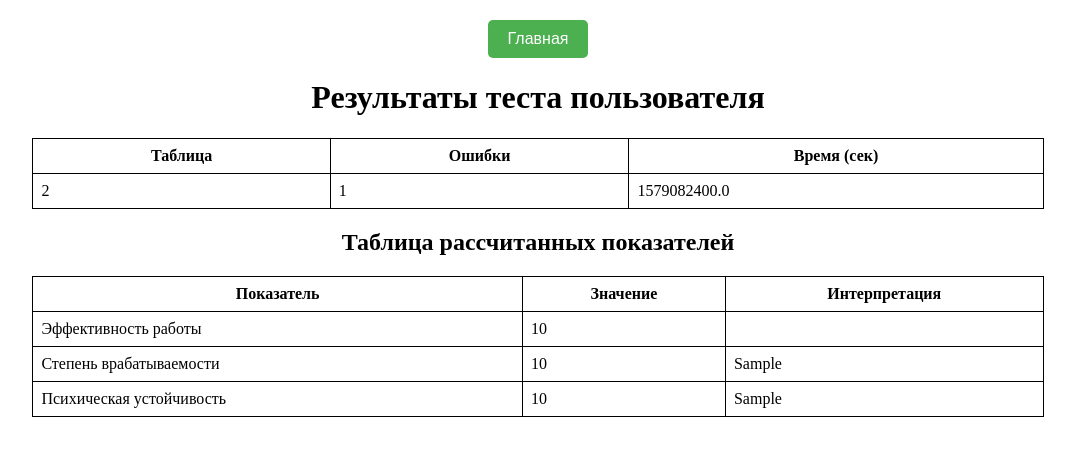
After one commit to Hachaika/test2, a Flask app: template templates/user_results.html in a window 1280 px wide. The commit adds this page. Shown: the top 456 px of the page, without its empty margins (102-1177 px from the left). Run offline with Flask 3, Linux system fonts and the light colour scheme; tables that the repository leaves empty hold one stand-in row (values such as "Sample post"); the template is opened without the code that fills it: values that come from a table or form of the project are taken from there, most other values are stand-ins (such as "Sample title", 1, 10 or a date in 2020).

Commit message:
финал3

```diff
--- a/app.py
+++ b/app.py
@@ -1,6 +1,6 @@
 from flask import Flask, render_template, redirect, url_for, request, jsonify
 from db import db
-from models import User
+from models import User, Score
 import time
 from datetime import timedelta
 from random import shuffle
@@ -19,7 +19,7 @@ def index():
     return render_template('index.html', users=users)
 
 
-class TestResult(db.Model):
+class Result(db.Model):
     __tablename__ = 'test_results'
 
     id = db.Column(db.Integer, primary_key=True)
@@ -43,7 +43,7 @@ class TestResult(db.Model):
                f'time_spent={self.time_spent}>'
 
 
-class TestTable:
+class Table:
     def __init__(self, rows, cols, numbers=None):
         self.rows = rows
         self.cols = cols
@@ -115,7 +115,7 @@ def test():
     test_session = session.get('test_session')
     if not test_session:
         test_session = {
-            'tables': [TestTable(5, 5).get_state() for _ in range(5)],
+            'tables': [Table(5, 5).get_state() for _ in range(5)],
             'current_table_index': 0,
             'start_time': time.time()
         }
@@ -123,7 +123,7 @@ def test():
 
     current_table_index = test_session['current_table_index']
     table_state = test_session['tables'][current_table_index]
-    table = TestTable.from_state(5, 5, table_state)
+    table = Table.from_state(5, 5, table_state)
 
     if request.method == 'POST':
         number = int(request.json.get('number'))
@@ -133,7 +133,7 @@ def test():
             end_time = time.time()
             time_spent = int(end_time - test_session['start_time'])
 
-            result = TestResult(
+            result = Result(
                 user_id=user_id,
                 table_index=current_table_index,
                 mistakes=table.mistakes,
@@ -172,7 +172,7 @@ def result():
     if not user_id:
         return redirect(url_for('login'))
 
-    results = TestResult.query.filter_by(user_id=user_id).order_by(TestResult.table_index).all()
+    results = Result.query.filter_by(user_id=user_id).order_by(Result.table_index).all()
 
     # Расчет метрик
     times = [result.time_spent.total_seconds() for result in results]
@@ -196,6 +196,11 @@ def result():
         "Хорошая психическая устойчивость" if mental_stability < 1 else
         "Низкая психическая устойчивость"
     )
+
+    # Сохранение оценок в базе данных
+    score = Score(efficiency_score=efficiency, workability_score=workability, mental_score=mental_stability)
+    db.session.add(score)
+    db.session.commit()
 
     return render_template(
         'result.html',
@@ -234,24 +239,48 @@ def psychologist_page():
                 user.test_assigned = False  # Убираем назначение
                 db.session.commit()
 
+        # Обработка кнопки "Просмотреть результаты"
+        elif 'view_results' in request.form:
+            user_id = int(request.form['view_results'])
+            return redirect(url_for('user_results', user_id=user_id))
+
     return render_template('psychologist.html', users=users)
 
 
-# Страница добавления пользователя
-@app.route('/add_user', methods=['GET', 'POST'])
-def add_user():
-    if request.method == 'POST':
-        name = request.form['name']
-        email = request.form['email']
+@app.route('/user_results/<int:user_id>')
+def user_results(user_id):
+    results = Result.query.filter_by(user_id=user_id).order_by(Result.table_index).all()
 
-        # Добавляем нового пользователя в базу
-        new_user = User(name=name, email=email, role='user')  # Указываем роль пользователя
-        db.session.add(new_user)
-        db.session.commit()
+    # Расчет метрик
+    times = [result.time_spent.total_seconds() for result in results]
 
-        return redirect(url_for('admin'))  # Перенаправляем на страницу администратора
+    if len(times) < 5:
+        return "Недостаточно данных для расчета."
 
-    return render_template('add_user.html')
+    total_time = sum(times)
+    efficiency = total_time / 5
+    workability = times[0] / efficiency
+    mental_stability = times[3] / efficiency
+
+    workability_interpretation = (
+        "Хорошая врабатываемость" if workability < 1 else
+        "Долгое сосредоточение на работе"
+    )
+
+    mental_stability_interpretation = (
+        "Хорошая психическая устойчивость" if mental_stability < 1 else
+        "Низкая психическая устойчивость"
+    )
+
+    return render_template(
+        'user_results.html',
+        results=results,
+        efficiency=efficiency,
+        workability=workability,
+        mental_stability=mental_stability,
+        workability_interpretation=workability_interpretation,
+        mental_stability_interpretation=mental_stability_interpretation
+    )
 
 
 @app.route('/admin', methods=['GET', 'POST'])
@@ -279,7 +308,7 @@ def admin_page():
             user = User.query.get(user_id)
             if user:
                 # Удаление всех записей тестов, связанных с пользователем
-                TestResult.query.filter_by(user_id=user_id).delete()
+                Result.query.filter_by(user_id=user_id).delete()
                 db.session.delete(user)
                 db.session.commit()
 
--- a/templates/psychologist.html
+++ b/templates/psychologist.html
@@ -16,8 +16,10 @@
                     <th style="border: 1px solid black; padding: 8px; text-align: center; width: 20%;">Имя</th>
                     <th style="border: 1px solid black; padding: 8px; text-align: center; width: 20%;">Email</th>
                     <th style="border: 1px solid black; padding: 8px; text-align: center; width: 20%;">Тест назначен</th>
+                    <th style="border: 1px solid black; padding: 8px; text-align: center; width: 15%;">Тест пройден</th>
                     <th style="border: 1px solid black; padding: 8px; text-align: center; width: 15%;">Назначить тест</th>
                     <th style="border: 1px solid black; padding: 8px; text-align: center; width: 15%;">Убрать назначение</th>
+                    <th style="border: 1px solid black; padding: 8px; text-align: center; width: 15%;">Результаты</th>
                 </tr>
             </thead>
             <tbody>
@@ -27,6 +29,7 @@
                     <td style="border: 1px solid black; padding: 8px; text-align: center;">{{ user.name }}</td>
                     <td style="border: 1px solid black; padding: 8px; text-align: center;">{{ user.email }}</td>
                     <td style="border: 1px solid black; padding: 8px; text-align: center;">{{ "Да" if user.test_assigned else "Нет" }}</td>
+                    <td style="border: 1px solid black; padding: 8px; text-align: center;">{{ "Да" if user.test_passed else "Нет" }}</td>
                     <td style="border: 1px solid black; padding: 8px; text-align: center;">
                         {% if not user.test_assigned %}
                             <button type="submit" name="user_id" value="{{ user.id }}">Назначить тест</button>
@@ -37,6 +40,9 @@
                             <button type="submit" name="remove_assignment" value="{{ user.id }}">Убрать назначение</button>
                         {% endif %}
                     </td>
+                    <td style="border: 1px solid black; padding: 8px; text-align: center;">
+                        <button type="submit" name="view_results" value="{{ user.id }}">Просмотреть результаты</button>
+                    </td>
                 </tr>
                 {% endfor %}
             </tbody>
--- /dev/null
+++ b/templates/user_results.html
@@ -0,0 +1,47 @@
+{% extends "base.html" %}
+
+{% block title %}Результаты пользователя{% endblock %}
+
+{% block content %}
+<h1 style="text-align: center;">Результаты теста пользователя</h1>
+
+<table style="border-collapse: collapse; width: 80%; margin: 0 auto;">
+    <tr>
+        <th style="border: 1px solid black; padding: 8px;">Таблица</th>
+        <th style="border: 1px solid black; padding: 8px;">Ошибки</th>
+        <th style="border: 1px solid black; padding: 8px;">Время (сек)</th>
+    </tr>
+    {% for result in results %}
+        <tr>
+            <td style="border: 1px solid black; padding: 8px;">{{ result.table_index + 1 }}</td>
+            <td style="border: 1px solid black; padding: 8px;">{{ result.mistakes }}</td>
+            <td style="border: 1px solid black; padding: 8px;">{{ result.time_spent.total_seconds() }}</td>
+        </tr>
+    {% endfor %}
+</table>
+
+<h2 style="text-align: center;">Таблица рассчитанных показателей</h2>
+<table style="border-collapse: collapse; width: 80%; margin: 0 auto;">
+    <tr>
+        <th style="border: 1px solid black; padding: 8px;">Показатель</th>
+        <th style="border: 1px solid black; padding: 8px;">Значение</th>
+        <th style="border: 1px solid black; padding: 8px;">Интерпретация</th>
+    </tr>
+    <tr>
+        <td style="border: 1px solid black; padding: 8px;">Эффективность работы</td>
+        <td style="border: 1px solid black; padding: 8px;">{{ efficiency | round(2) }}</td>
+        <td style="border: 1px solid black; padding: 8px;"></td>
+    </tr>
+    <tr>
+        <td style="border: 1px solid black; padding: 8px;">Степень врабатываемости</td>
+        <td style="border: 1px solid black; padding: 8px;">{{ workability | round(2) }}</td>
+        <td style="border: 1px solid black; padding: 8px;">{{ workability_interpretation }}</td>
+    </tr>
+    <tr>
+        <td style="border: 1px solid black; padding: 8px;">Психическая устойчивость</td>
+        <td style="border: 1px solid black; padding: 8px;">{{ mental_stability | round(2) }}</td>
+        <td style="border: 1px solid black; padding: 8px;">{{ mental_stability_interpretation }}</td>
+    </tr>
+</table>
+
+{% endblock %}
```
Also changed, not shown: models.py (+17 -14 lines).
